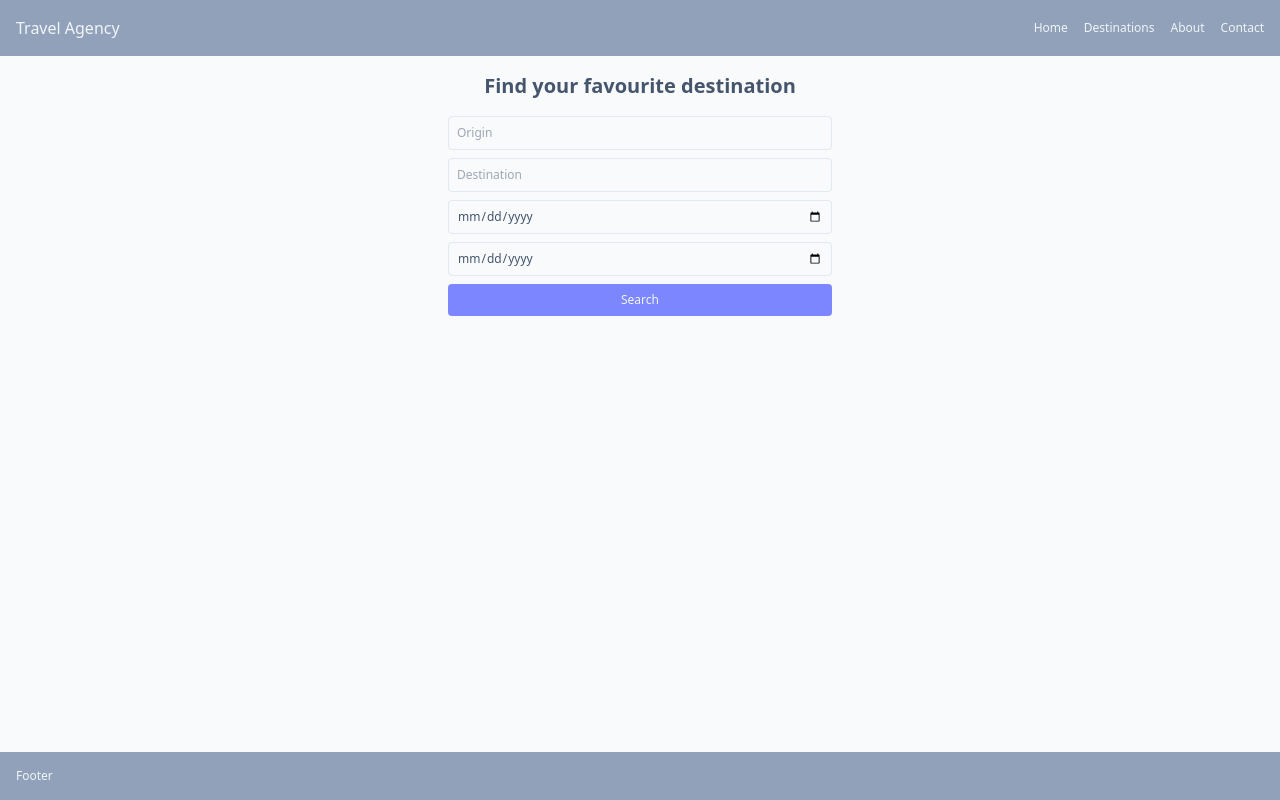
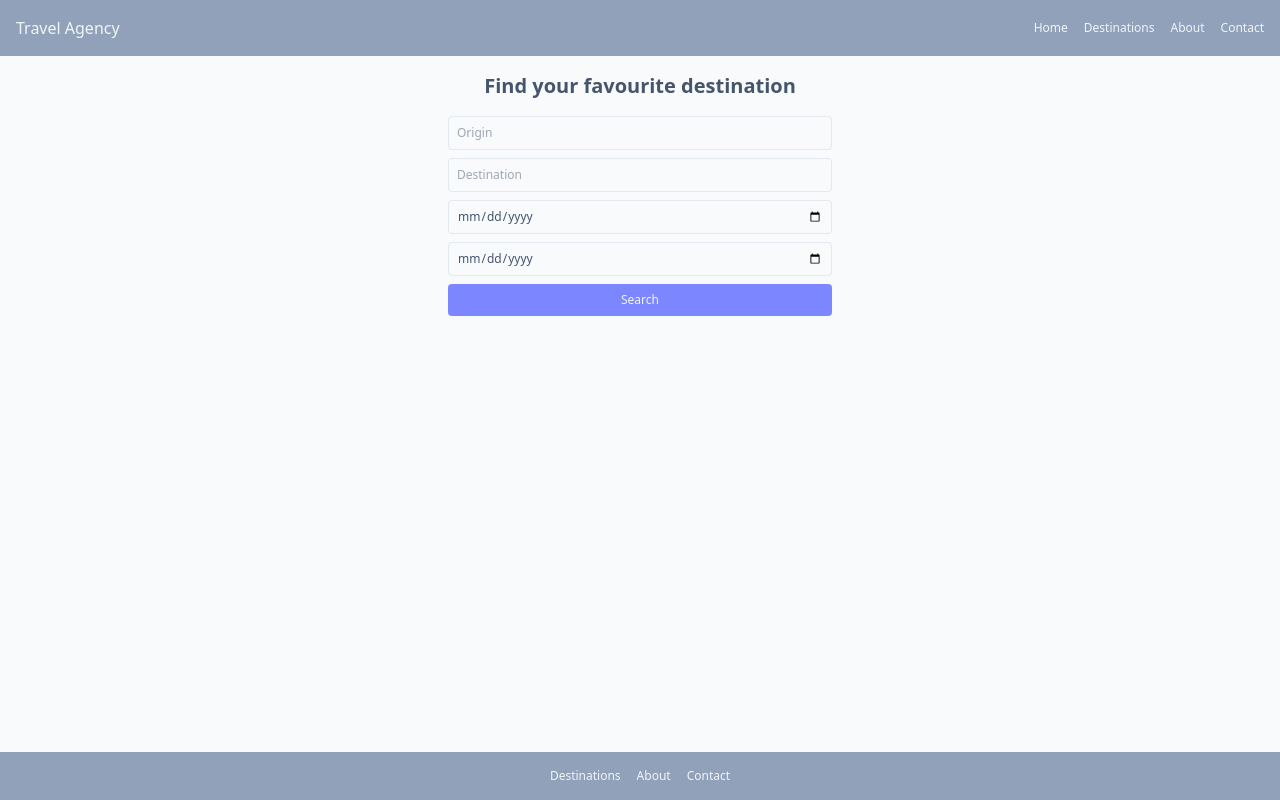
Before and after one commit to monica-mateescu/travel-agency-react, a React (Vite) app: page / in a window 1280 px wide. Built offline with nearby package versions, Linux system fonts and the light colour scheme.

Commit message:
add links to footer

```diff
--- a/src/components/shared/Footer.jsx
+++ b/src/components/shared/Footer.jsx
@@ -1,7 +1,27 @@
+import { Link } from "react-router";
+
 const Footer = () => {
   return (
-    <footer className="bg-slate-400  p-4">
-      <div className="container mx-auto  text-slate-100 text-xs"> Footer</div>
+    <footer className="bg-slate-400 p-4">
+      <div className="container mx-auto  text-slate-100 text-xs">
+        <ul className="flex space-x-4 text-xs justify-center">
+          <li>
+            <Link to="/destinations" className="hover:text-slate-500">
+              Destinations
+            </Link>
+          </li>
+          <li>
+            <Link to="/about" className="hover:text-slate-500">
+              About
+            </Link>
+          </li>
+          <li>
+            <Link to="/contact" className="hover:text-slate-500">
+              Contact
+            </Link>
+          </li>
+        </ul>
+      </div>
     </footer>
   );
 };
```
